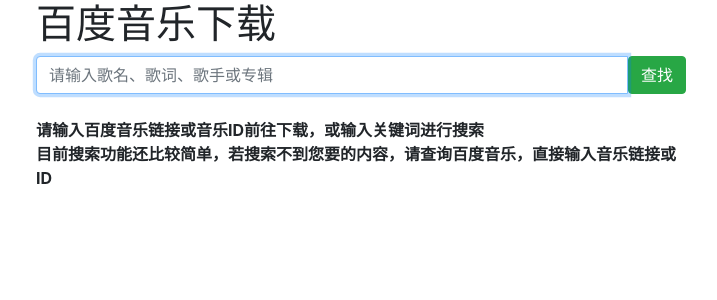
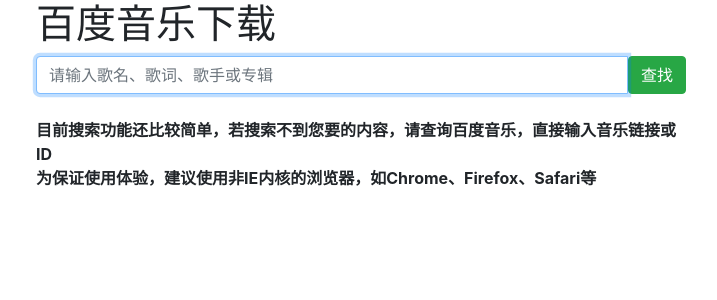
Before and after one commit to lostarray/BaiduMusic, a Python web app: template templates/index.html in a window 1280 px wide. Shown: the top 300 px of the page, without its empty margins (279-996 px from the left). Run offline with Jinja, Linux system fonts and the light colour scheme; the template is opened without the code that fills it, so the values that code supplies are empty; some libraries are stand-ins or nearby versions.

Commit message:
增加下载方法提示

```diff
--- a/templates/index.html
+++ b/templates/index.html
@@ -23,8 +23,8 @@
 	<br>
 
 	<p>
-		<strong>请输入百度音乐链接或音乐ID前往下载，或输入关键词进行搜索</strong><br>
-		<strong>目前搜索功能还比较简单，若搜索不到您要的内容，请查询百度音乐，直接输入音乐链接或ID</strong>
+		<strong>目前搜索功能还比较简单，若搜索不到您要的内容，请查询百度音乐，直接输入音乐链接或ID</strong><br>
+		<strong>为保证使用体验，建议使用非IE内核的浏览器，如Chrome、Firefox、Safari等</strong>
 	</p>
 </body>
 </html>
--- a/templates/song.html
+++ b/templates/song.html
@@ -66,5 +66,9 @@
 		{% endif %}
 	</tbody>
 	</table>
+
+	<p>
+		<em>若音乐无法下载，请直接右键保存，或复制下载链接，输入到浏览器地址栏中</em>
+	</p>
 </body>
 </html>
```
